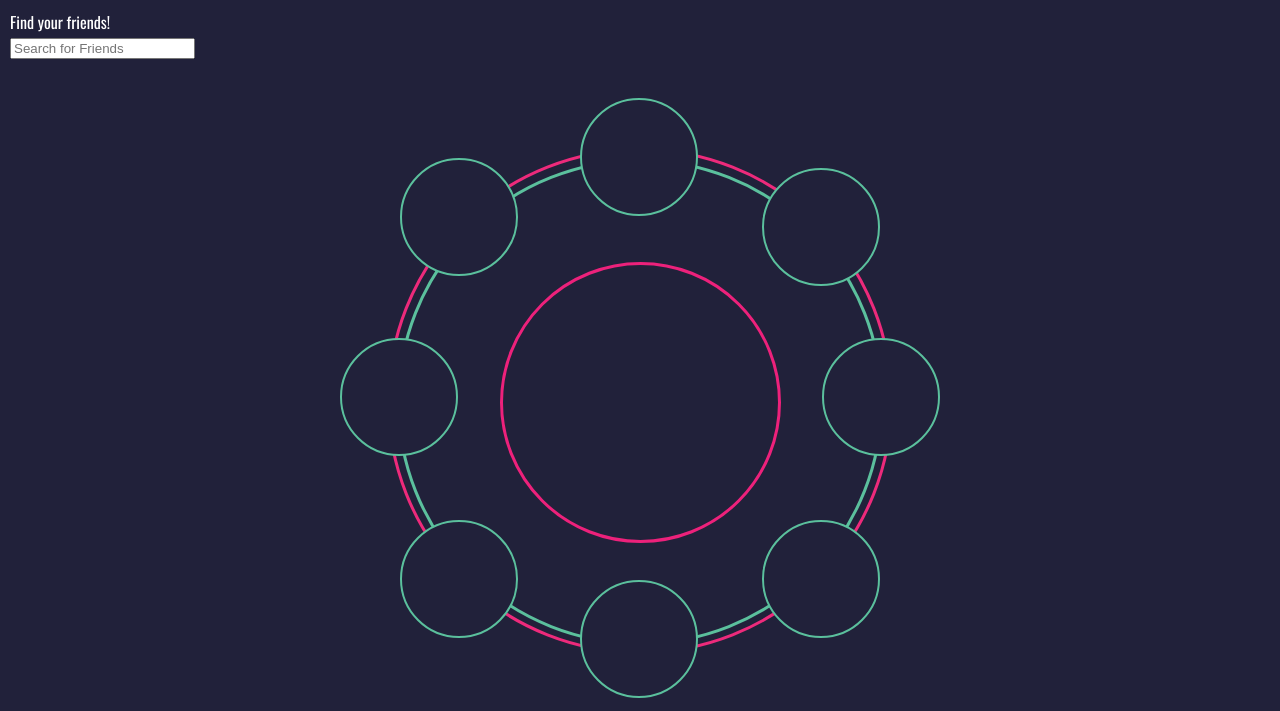
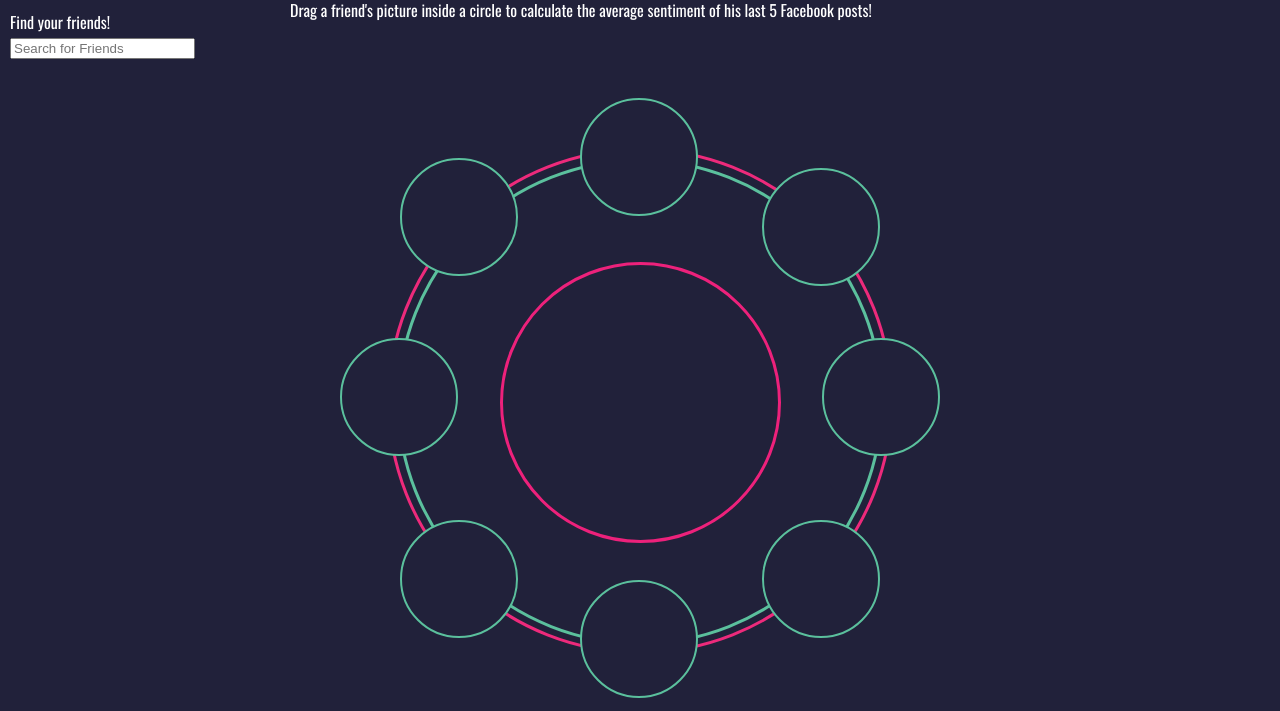
Before and after one commit to calebmfreed/friendnut, a website: page static/friendnut.html in a window 1280 px wide. Shown: the top 711 px of the page. Drawn offline with nearby package versions, Linux system fonts and the light colour scheme.

Commit message:
added instructions

```diff
--- a/static/fb.js
+++ b/static/fb.js
@@ -25,7 +25,7 @@ function logout(){
 
 function getInfo(accessT, friendN)
 {
-  var URL ='http://ec2-54-186-107-225.us-west-2.compute.amazonaws.com/sentiment?access_token='+accessT+'&friend_id='+friends[friendN].id;
+  var URL ='http://localhost:8080/sentiment?access_token='+accessT+'&friend_id='+friends[friendN].id;
   $.getJSON(URL,function(data){
     setColor(data.sentiment,friendN);
   });
@@ -203,7 +203,7 @@ function getFBPicture(){
 }
 // Gets the sentiment of the user and places it around the ring
 function getMySentiment(){
-    var URL ='http://ec2-54-186-107-225.us-west-2.compute.amazonaws.com/sentiment?access_token='+accessToken+'&friend_id='+myID;
+    var URL ='http://localhost:8080/sentiment?access_token='+accessToken+'&friend_id='+myID;
   $.getJSON(URL,function(data){
     setColor(data.sentiment,-1);
   });
--- a/static/friendnut.html
+++ b/static/friendnut.html
@@ -19,6 +19,9 @@
 <!-- 	<div id="wrap">
 	</div> -->
 	<div id = "totalbox">
+		<div id = "instructions">
+		Drag a friend's picture inside a circle to calculate the average sentiment of his last 5 Facebook posts!
+		</div>
 		<div id="outerC">
 			<div id="innerC">
 				<div id = "imageC" class = "bottom-to-top rings">
--- a/static/friendnutstyle.css
+++ b/static/friendnutstyle.css
@@ -21,6 +21,11 @@
 	width: 275px;
 	border-radius: 50%;
 	border: 3px solid #ED217B;
+}
+#instructions{
+	position: absolute;
+	top:-150px;
+	color:white;
 }
 
 .propic{
```
